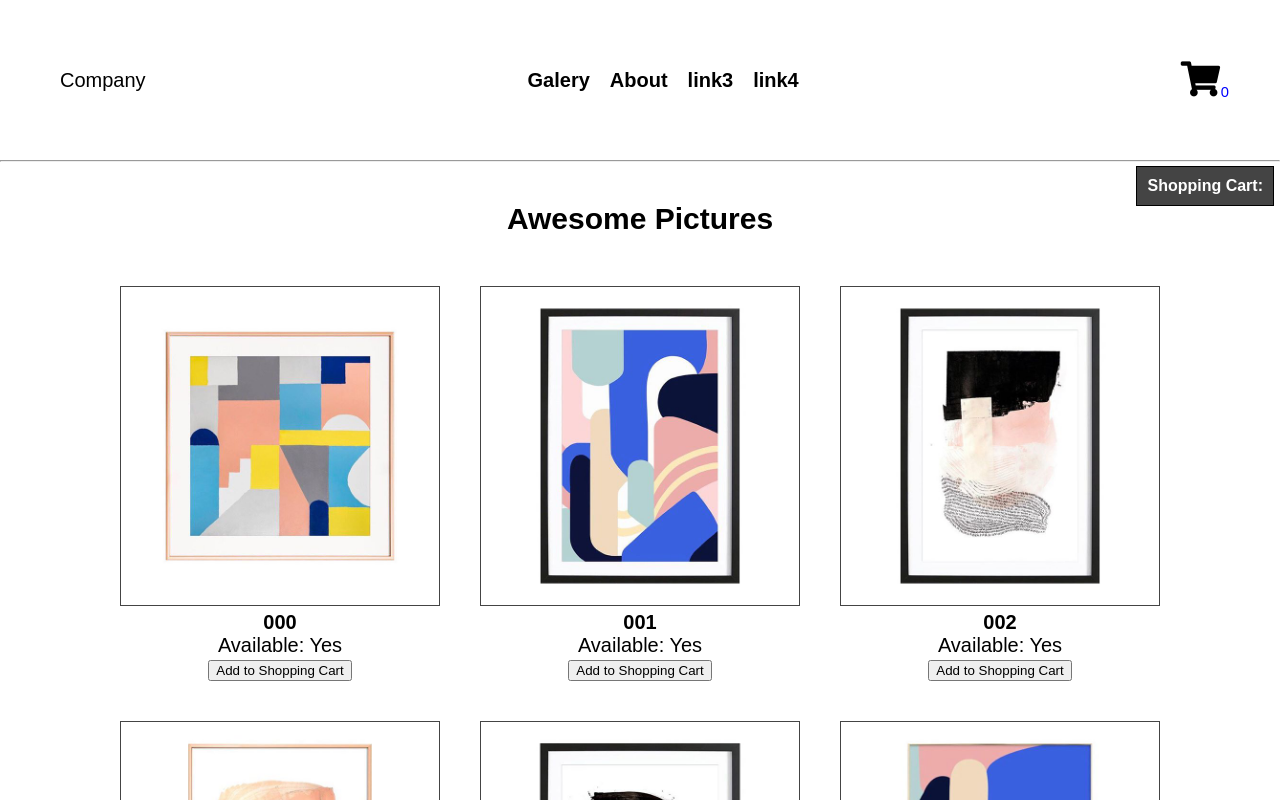
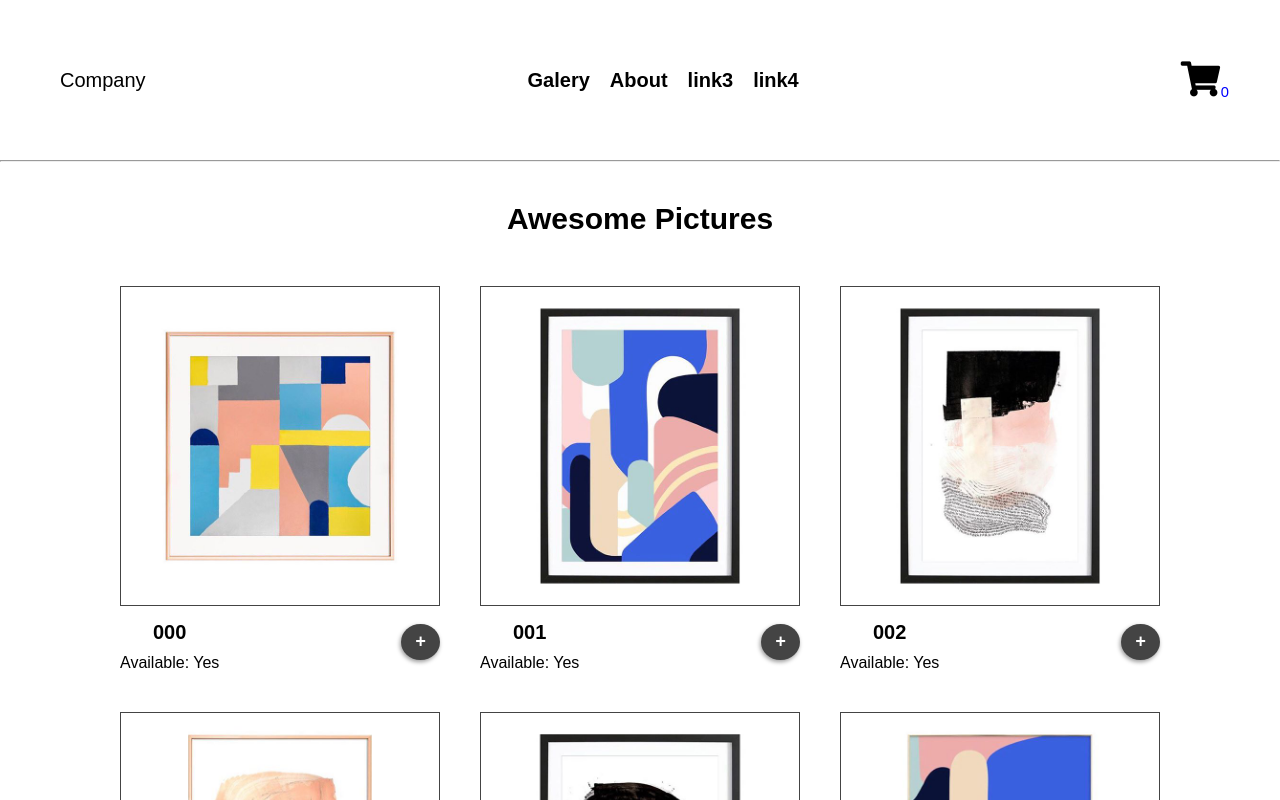
Before and after one commit to jiavu/ecommerce-website_template, a React (Create React App) app: page / in a window 1280 px wide. Shown: the top 800 px of the page. Built offline with nearby package versions, Linux system fonts and the light colour scheme.

Commit message:
Made a lot of styling

```diff
--- a/src/components/Galery.js
+++ b/src/components/Galery.js
@@ -1,4 +1,5 @@
 import React, { Component } from 'react';
+import { Link } from 'react-router-dom';
 import '../styles/galery.css';
 import GaleryItems from "./GaleryItems";
 import PropTypes from 'prop-types';
@@ -14,6 +15,9 @@ class Galery extends Component {
                     <GaleryItems products={ this.props.products }
                                 modShopCart={ this.props.modShopCart } />
                 </div>
+                <div className="segment small-link">
+                <Link to="/cart">Shopping Cart &gt;&gt;</Link>
+                </div>
             </section>
         );
         }
--- a/src/components/GaleryItems.js
+++ b/src/components/GaleryItems.js
@@ -7,15 +7,25 @@ class GaleryItem extends Component {
 
         return this.props.products.map( (item) => (
 
-            <div className="img-container" key={ item.id }>
+            <div className="proj-container"
+                    key={ item.id }>
+                <div className= { item.available? " hoverable" : null }>
                     <img src= { item.src } alt={ item.id } className="img-t1" />
+                </div>
+
+                <div className="flex-row proj-info">
+                    <div>
                         <h4>{ item.name }</h4>
                         <p>Available: { item.available? "Yes" : "No" }</p>
+                    </div>
                     <button type='button'
+                            className="round"
                             onClick={ this.props.modShopCart.bind(this, item) }
+                            style={{ visibility: item.available? 'visible' : 'hidden'}}
                             disabled= { item.available? false : true } >
-                    { item.inCart? "Remove from Shopping Cart" : "Add to Shopping Cart"}
+                        { item.inCart? "-" : "+"}
                     </button>
+                </div>
             </div>
 
         ));
@@ -38,6 +48,4 @@ Error when trying to import images from local.
 img= {require("../src/data/img_prev/id_001_150x300.png")} causes
 
 Error: Cannot find module '../src/data/img_prev/id_001_150x300.png'
-
-
 */
--- a/src/components/ShoppingCart.js
+++ b/src/components/ShoppingCart.js
@@ -19,7 +19,7 @@ class ShoppingCart extends Component {
             <section>
                 <h1>Shopping Cart</h1>
 
-                <div className="segment flex-center">
+                <div className="segment flex-column-center">
                     <div className="shop-cart">
                         <table>
                             {/*
@@ -48,13 +48,14 @@ class ShoppingCart extends Component {
                                         { this.props.currency + " "}
                                         { formatPrice(this.props.shopCartSum) }
                                     </td>
+                                    <td />
                                 </tr>
                             </tfoot>
                         </table>
                     </div>
                 </div>
-                <div className="segment shopping-cart-options">
-                    <div>
+                <div className="segment flex-row">
+                    <div className="small-link">
                         <Link to="/">&lt;&lt; Continue shopping</Link>
                     </div>
                     <div>
--- a/src/components/ShoppingCartItem.js
+++ b/src/components/ShoppingCartItem.js
@@ -11,10 +11,12 @@ class ShoppingCartItem extends Component {
         return (
             <tr>
                 <td><img src= { item.src } alt={ item.id } className="img-shp-cart" /></td>
-                <td className="item-name">{ item.name }</td>
-                <td>{ this.props.curr } { formatPrice(item.price) }</td>
+                <td className="item-name parting">{ item.name }</td>
+                <td className="parting">
+                    { this.props.curr } { formatPrice(item.price) }
+                </td>
                 <td>
-                    <button type='button' className='removeButton'
+                    <button type='button' className='round'
                             onClick={ this.props.modShopCart.bind(this, item) }>
                         x
                     </button></td>
--- a/src/components/SmShpCart.js
+++ b/src/components/SmShpCart.js
@@ -5,17 +5,41 @@ import SmShpCartItem from './SmShpCartItem';
 
 class SmShpCart extends Component {
 
+    state = {
+        listShown : false,
+    }
+
+    listWidth = null
+
+    componentWillUpdate = () => {
+        this.listWidth = "-" + document.getElementById("smShpCrt-list").offsetWidth + "px";
+    }
+
+    showList = () => {
+        let newState = !this.state.listShown;
+        this.setState( { listShown : newState })
+    }
+
     render() {
+
+        const shopCartList = this.props.shopCartList;
+        const cssClasses = "sm-shp-cart flex-row" + (shopCartList.length ? "" : " hidden");
+
         return (
-            <div style= { shopListStyle }>
-                <h3><Link to="/cart" style={{ color: 'var(--lightest)' }}>
-                        Shopping Cart:
-                    </Link></h3>
-                <ul>{
-                    this.props.shopCartList.map( (item) => (
-                        <SmShpCartItem key={item.id} item={item}/>
-                    ))
-                }</ul>
+            <div className={ cssClasses }
+                style={ this.state.listShown? {right:0} : {right:this.listWidth} }
+                onClick={this.showList}>
+                <div className="schniepel">
+                    <h4><i className="fas fa-shopping-cart"></i></h4>
+                </div>
+                <div id="smShpCrt-list">
+                    <ul>{
+                        shopCartList.map( (item) => (
+                            <SmShpCartItem key={item.id} item={item}/>
+                        ))}
+                    </ul>
+                    {/* <Link to="/cart">&gt;</Link> */}
+                </div>
             </div>
         )
     }
@@ -26,15 +50,8 @@ SmShpCart.propTypes = {
     shopCartList: PropTypes.array.isRequired
 }
 
-const shopListStyle = {
-    /* display: this.props.shopCartList.length? 'block' : 'none', */
-    border: "1px solid black",
-    position: "fixed",
-    top: '20%', right: 0,
-    backgroundColor: "var(--dark)",
-    color: "var(--lightest)",
-    padding: "0.5rem",
-    margin: "0.3rem"
-}
 
 export default SmShpCart;
+
+
+/* style={{ color: 'var(--lightest)' }} */
--- a/src/styles/App.css
+++ b/src/styles/App.css
@@ -2,6 +2,18 @@
   content: "";
   clear: both;
   display: table;
+}
+.flex-row {
+  display: -webkit-flex;
+  display: flex;
+  justify-content: center;
+  align-items: center;
+}
+.flex-column-center {
+  display: -webkit-flex;
+  display: flex;
+  flex-direction: column;
+  align-items: center;
 }
 
 /*=========*/
@@ -12,24 +24,45 @@ a {
   font-weight: bold;
   color: var(--darkest);
   text-decoration: none;
+  transition: color var(--trans-time-slow);
 }
-a:hover {
+a:hover, a:focus {
   color: var(--color1);
 }
 
-section {
-  padding: 1rem 0;
+section { padding: 1rem 0; }
+h1 { margin: 1rem 0 1.5rem; }
+h3 { font-size: 0.8rem; }
+p { max-width: 520px; }
+button {
+  display: block;
+  text-decoration: none;
+  border: none;
+  padding: 0.8rem;
+  font-size: 0.9rem;
+  font-weight: bold;
+  cursor: pointer;
+  transition: background-color var(--trans-time-slow);
+  -moz-box-shadow: -0.05rem 0.1rem 0.2rem rgba(0,0,0,0.4);
+  -webkit-box-shadow: -0.05rem 0.1rem 0.2rem rgba(0,0,0,.4);
+  box-shadow: -0.05rem 0.1rem 0.2rem rgba(0,0,0,.4);
 }
-h1 {
-  margin: 1rem 0 1.5rem;
+button.round {
+  padding: 0.4rem 0.7rem;
+  border-radius: 50%;
+  font-family: monospace;
+  background: var(--dark);
+  color: var(--lightest);
 }
-h3 {
-  font-size: 0.8rem;
+button.round:hover {
+  background-color: var(--color1);
 }
 
-
 .segment {
-  margin: 0.5rem 0;
+  margin: 0.5rem auto 1rem;
+}
+.small-link {
+  font-size: 0.85rem;
 }
 
 
--- a/src/styles/footer.css
+++ b/src/styles/footer.css
@@ -1,4 +1,5 @@
 footer {
     background-color: var(--color1-light);
     padding: 2.75rem;
+    /* width: 100%; shouldn't be necessary */
   }
--- a/src/styles/galery.css
+++ b/src/styles/galery.css
@@ -19,11 +19,15 @@ img {
     -ms-user-select: none;
     user-select: none;
 }
-.img-container {
+.proj-container {
     margin: 1rem;
 }
-.img-container:hover {
-    transform: scale(1.05);
+.proj-container .hoverable {
+    transition: transform var(--trans-time-slow);
+}
+.proj-container .hoverable:hover,
+.proj-container .hoverable:focus {
+    transform: scale(1.035);
 }
 .img-t1 {
     width: 16rem; height: 16rem;
@@ -31,3 +35,14 @@ img {
     border: 1px solid var(--dark);
     padding: 0.3rem;
 }
+
+.proj-info {
+    justify-content: space-between;
+}
+.proj-info h4 {
+    margin: 0.5rem;
+    /* font-weight: normal; */
+}
+.proj-info p {
+    font-size: 0.8rem;
+}
--- a/src/styles/index.css
+++ b/src/styles/index.css
@@ -11,6 +11,8 @@
   --lightest: white;
 
   font-family: sans-serif;
+
+  --trans-time-slow: 0.5s;
 }
 html {
   scroll-behavior: smooth;
--- a/src/styles/shoppingCart.css
+++ b/src/styles/shoppingCart.css
@@ -1,21 +1,3 @@
-.flex-center {
-    display: -webkit-flex;
-    display: flex;
-    flex-direction: column;
-    align-items: center;
-}
-
-.removeButton {
-    background: var(--dark);
-    color: var(--lightest);
-    border: none;
-    padding: 0.5rem 0.7rem;
-    border-radius: 50%;
-    cursor: pointer;
-}
-.removeButton:hover {
-    background-color: var(--color1);
-}
 
 .img-shp-cart {
     width: 7rem; height: 7rem;
@@ -32,16 +14,61 @@
     padding: 0.5rem 1.5rem;
 }
 .shop-cart tfoot td {
-    padding: 0.75rem 1.5rem;
-}
-.shop-cart tfoot td {
+    padding: 1.5rem 1.5rem;
     border-top: 1px solid var(--dark);
 }
-.shop-cart tbody tr:hover {
-    transform: scale(1.05);
+.shop-cart tbody tr {
+    transition: transform var(--trans-time-slow);
+}
+.shop-cart td.parting {
+    border-top: 1px solid lightgrey;
+}
+.shop-cart tbody tr:first-child td { border: none; }
+.shop-cart tbody tr:hover,
+.shop-cart tbody tr:focus {
+    transform: scale(1.04);
 }
 
-.shopping-cart-options {
-    display: flex;
-    justify-content: center;
+
+/*===================================*/
+/* Small Shopping Cart (in Galeries) */
+/*===================================*/
+
+.sm-shp-cart {
+    z-index: 2;
+    position: fixed;
+    top: 20%; right: -43px;
+    align-items: flex-start;
+    color: var(--lightest);
+    border-top-left-radius: 1rem;
+    border-bottom-left-radius: 1rem;
+    background-color: var(--dark);
+    -moz-box-shadow: -0.1rem 0.15rem 0.2rem rgba(0,0,0,0.6);
+    -webkit-box-shadow: -0.1rem 0.15rem 0.2rem rgba(0,0,0,.6);
+    box-shadow: -0.1rem 0.15rem 0.2rem rgba(0,0,0,.6);
+    cursor: pointer;
+    transition: right var(--trans-time-slow);
 }
+.sm-shp-cart.hidden {
+    visibility: hidden;
+    width: 0;
+}
+.sm-shp-cart ul {
+    list-style-type: none;
+    margin: 0; padding: 0;
+    margin-top: 0.5rem;
+    font-size: 0.7rem;
+}
+.sm-shp-cart a {
+    color: var(--lightest);
+}
+.sm-shp-cart a:hover {
+    color: var(--color1-light);
+}
+.schniepel {
+    padding: 0.9rem;
+    padding-right: 0.5rem;
+}
+#smShpCrt-list {
+    padding: 0.2rem 0.5rem 0.6rem 0;
+}
```
Also changed, not shown: src/data/data_example.js (+5 -3 lines). Lines whose indentation alone changed are shown as unchanged.
